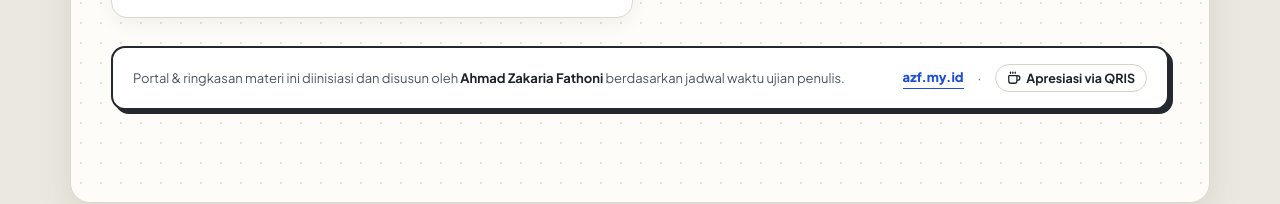
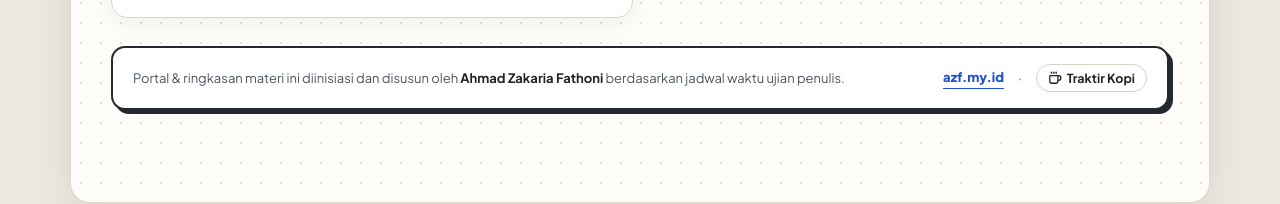
Before and after one commit to azarafath/belajar-ut-sistem-informasi, an Astro site: page / in a window 1280 px wide. Shown: the part 1492-1696 px from the top of the page. Built offline with nearby package versions, Linux system fonts and the light colour scheme; Astro itself is replaced by a stand-in of ours.

Commit message:
style: make QRIS modal casual and remove merchant name below QR

```diff
--- a/public/sw.js
+++ b/public/sw.js
@@ -1,4 +1,4 @@
-const CACHE_NAME = 'belajar-ut-v15';
+const CACHE_NAME = 'belajar-ut-v16';
 const CORE_ASSETS = [
   '/',
   '/index.html',
--- a/src/components/CourseSidebar.astro
+++ b/src/components/CourseSidebar.astro
@@ -79,7 +79,7 @@ const { shortLabel, navItems, pgCount, essayCount } = Astro.props;
   <button type="button" class="dock-btn dock-icon-only" data-open-search title="Cari Materi (Ctrl+K)" aria-label="Cari Materi">
     <svg width="15" height="15" viewBox="0 0 24 24" fill="none" stroke="currentColor" stroke-width="2.2" stroke-linecap="round"><circle cx="11" cy="11" r="8"/><path d="m21 21-4.3-4.3"/></svg>
   </button>
-  <button type="button" class="dock-btn dock-icon-only" data-open-support title="Apresiasi Pengembang (QRIS)" aria-label="Apresiasi Pengembang">
+  <button type="button" class="dock-btn dock-icon-only" data-open-support title="Traktir Kopi (QRIS)" aria-label="Traktir Kopi">
     <svg width="15" height="15" viewBox="0 0 24 24" fill="none" stroke="currentColor" stroke-width="2.2" stroke-linecap="round" stroke-linejoin="round"><path d="M10 2v2"/><path d="M14 2v2"/><path d="M16 8a1 1 0 0 1 1 1v8a4 4 0 0 1-4 4H7a4 4 0 0 1-4-4V9a1 1 0 0 1 1-1h14a4 4 0 1 1 0 8h-1"/><path d="M6 2v2"/></svg>
   </button>
   <button type="button" class="dock-btn dock-icon-only" onclick="window.scrollTo({top:0,behavior:'smooth'})" title="Kembali ke Atas" aria-label="Kembali ke Atas">
--- a/src/layouts/BaseLayout.astro
+++ b/src/layouts/BaseLayout.astro
@@ -65,23 +65,19 @@ const {
     <div class="support-dialog" role="dialog" aria-modal="true" aria-labelledby="support-title">
       <div class="support-head">
         <div>
-          <h2 id="support-title" style="margin:0; font-size:17px;">Apresiasi Pengembang</h2>
-          <p style="margin:2px 0 0; font-size:12.5px; color:var(--muted);">Sukarela via QRIS · Gratis selamanya</p>
+          <h2 id="support-title" style="margin:0; font-size:17px;">Traktir Kopi</h2>
+          <p style="margin:2px 0 0; font-size:12.5px; color:var(--muted);">QRIS · Opsional</p>
         </div>
         <button type="button" class="astro-search-close" id="support-close" aria-label="Tutup">✕</button>
       </div>
       <p style="margin:10px 0 14px; font-size:13.5px; color:var(--muted); line-height:1.55;">
-        Seluruh catatan dan latihan soal di portal ini terbuka gratis. Jika ringkasan ini membantu persiapan ujianmu, kamu dapat berbagi apresiasi sukarela melalui QRIS berikut.
+        Dibuat untuk catatan belajar bersama. Kalau kebetulan lagi mau traktir kopi buat nemenin update materi, QRIS-nya ada di bawah.
       </p>
       <div class="support-qr-box">
-        <img src="/qris.png" alt="QRIS Ahmad Zakaria Fathoni" width="210" height="210" loading="lazy" />
-        <div class="support-qr-meta">
-          <strong>Ahmad Zakaria Fathoni</strong>
-          <span>NMID: ID1022232902315</span>
-        </div>
+        <img src="/qris.png" alt="Kode QRIS" width="210" height="210" loading="lazy" />
       </div>
       <div style="display:flex; gap:8px; justify-content:center; margin-top:14px;">
-        <a href="/qris.png" download="QRIS-Ahmad-Zakaria-Fathoni.png" class="quiz-nav-btn is-primary" style="text-decoration:none;">
+        <a href="/qris.png" download="QRIS-Belajar-UT.png" class="quiz-nav-btn is-primary" style="text-decoration:none;">
           Unduh QRIS
         </a>
         <button type="button" class="quiz-nav-btn" id="support-close-btn">Tutup</button>
--- a/src/pages/index.astro
+++ b/src/pages/index.astro
@@ -217,7 +217,7 @@ const smt2Wave2 = smt2.slice(4);
         <span>·</span>
         <button type="button" class="footer-support-link" data-open-support>
           <svg width="14" height="14" viewBox="0 0 24 24" fill="none" stroke="currentColor" stroke-width="2.2" stroke-linecap="round" stroke-linejoin="round"><path d="M10 2v2"/><path d="M14 2v2"/><path d="M16 8a1 1 0 0 1 1 1v8a4 4 0 0 1-4 4H7a4 4 0 0 1-4-4V9a1 1 0 0 1 1-1h14a4 4 0 1 1 0 8h-1"/><path d="M6 2v2"/></svg>
-          <span>Apresiasi via QRIS</span>
+          <span>Traktir Kopi</span>
         </button>
       </div>
     </footer>
```
